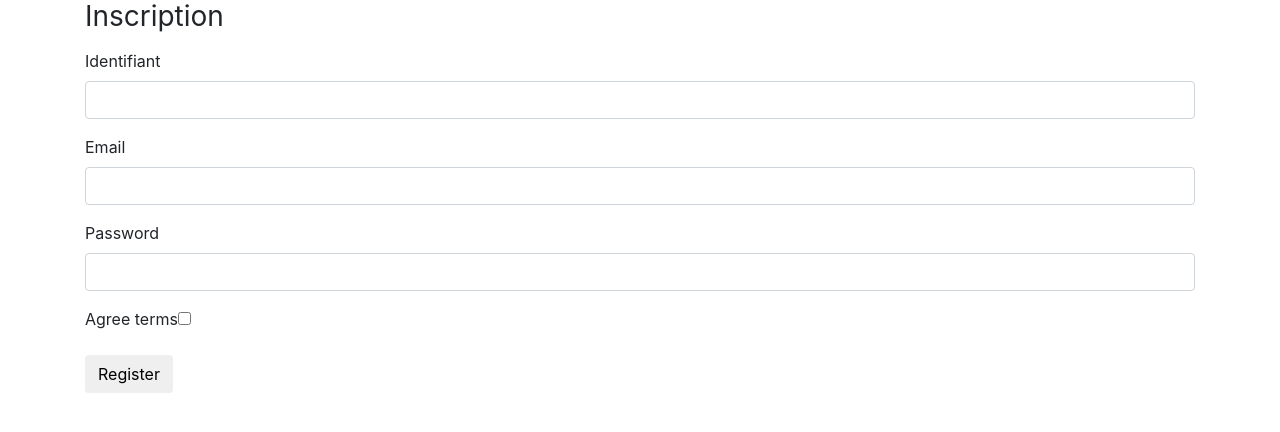
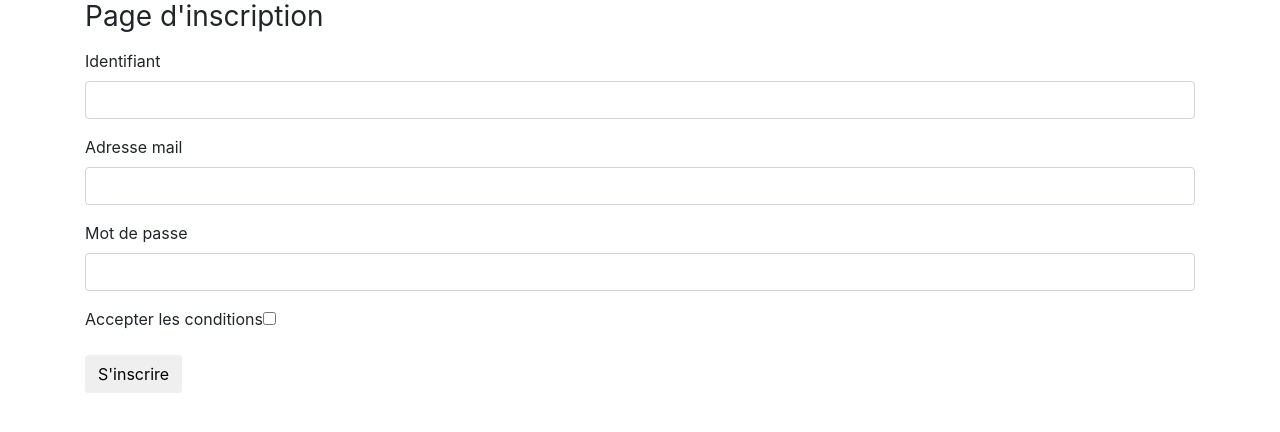
Before and after one commit to BaptisteSE/Project-Symfony-RDV, a Symfony app: template templates/registration/register.html.twig in a window 1280 px wide. Shown: the part 81-513 px from the top of the page. Run offline with Twig, Linux system fonts and the light colour scheme; the template is opened without the code that fills it, so the values that code supplies are empty; form fields are guessed from the names that the template uses; some libraries are stand-ins or nearby versions.

Commit message:
modif templete register

```diff
--- a/templates/registration/register.html.twig
+++ b/templates/registration/register.html.twig
@@ -7,17 +7,17 @@
         <div class="alert alert-danger" role="alert">{{ flashError }}</div>
     {% endfor %}
 <div class="container">
-    <h1 class="h3 mb-3 font-weight-normal">Inscription</h1>
+    <h1 class="h3 mb-3 font-weight-normal">Page d'inscription</h1>
 
     {{ form_start(registrationForm) }}
-        {{ form_row(registrationForm.identifiant) }}
-        {{ form_row(registrationForm.email) }}
+        {{ form_row(registrationForm.identifiant, { 'label': 'Identifiant' }) }}
+        {{ form_row(registrationForm.email, { 'label': 'Adresse mail' }) }}
         {{ form_row(registrationForm.plainPassword, {
-            label: 'Password'
+            label: 'Mot de passe'
         }) }}
-        {{ form_row(registrationForm.agreeTerms) }}
+        {{ form_row(registrationForm.agreeTerms, { 'label': 'Accepter les conditions' }) }}
 
-        <button type="submit" class="btn">Register</button>
+        <button type="submit" class="btn">S'inscrire</button>
     {{ form_end(registrationForm) }}
 </div>
 {% endblock %}
```
